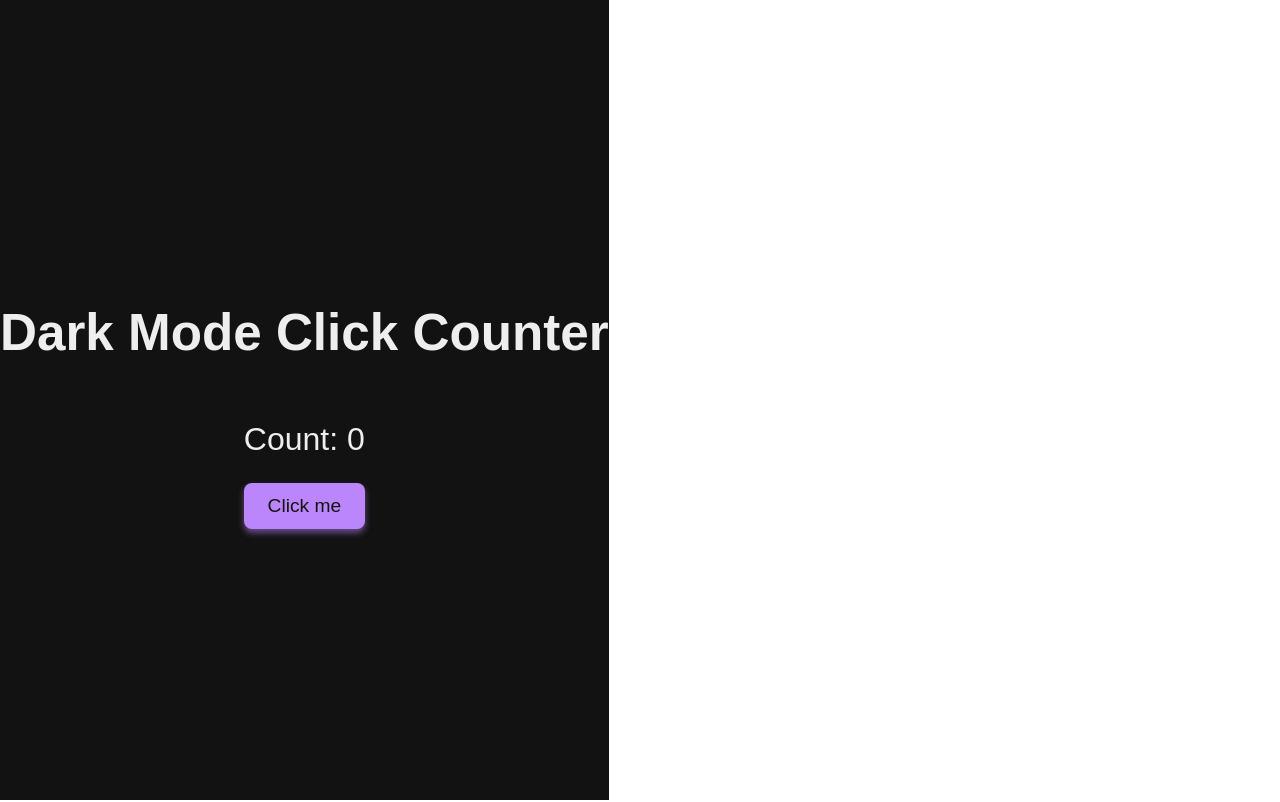
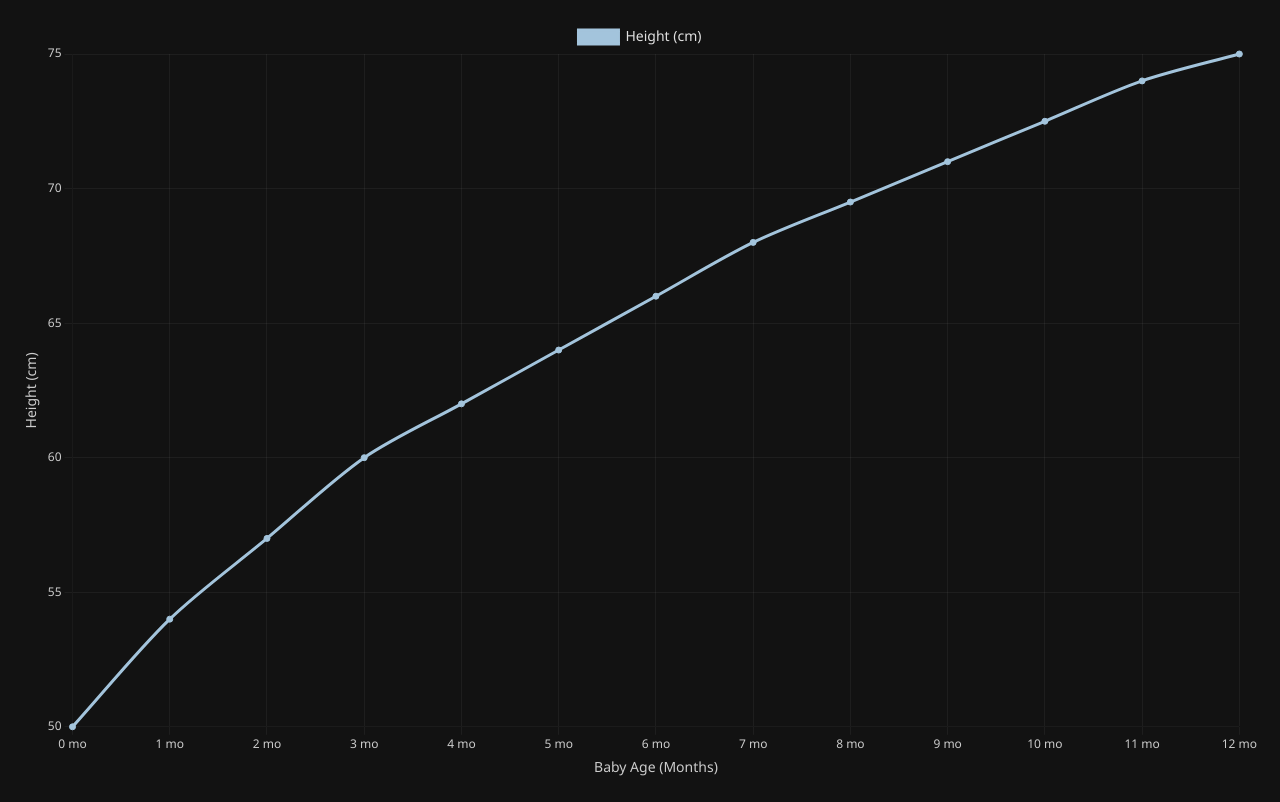
Before and after one commit to lisapol/telegram-mini-clicker, a React (Vite) app: page / in a window 1280 px wide. Shown: the top 802 px of the page. Built offline with nearby package versions, Linux system fonts and the light colour scheme.

Commit message:
add weight and height charts

```diff
--- a/index.js
+++ b/index.js
@@ -1,4 +1,6 @@
 import { Telegraf } from 'telegraf';
+import 'bootstrap/dist/css/bootstrap.min.css';
+import '@fortawesome/fontawesome-free/css/all.min.css';
 
 const botToken = process.env.BOT_TOKEN;
 
--- a/package.json
+++ b/package.json
@@ -11,8 +11,13 @@
     "preview": "vite preview"
   },
   "dependencies": {
+    "@fortawesome/fontawesome-free": "^6.7.2",
     "@twa-dev/sdk": "^8.0.2",
+    "bootstrap": "^5.3.6",
+    "chart.js": "^4.4.9",
     "react": "^19.1.0",
+    "react-bootstrap": "^2.10.10",
+    "react-chartjs-2": "^5.3.0",
     "react-dom": "^19.1.0",
     "telegraf": "^4.16.3"
   },
--- a/src/App.jsx
+++ b/src/App.jsx
@@ -1,41 +1,147 @@
-import React, { useState } from "react";
+import React from 'react';
+import { Line } from 'react-chartjs-2';
+import {
+  Chart as ChartJS,
+  CategoryScale,
+  LinearScale,
+  PointElement,
+  LineElement,
+  Title,
+  Tooltip,
+  Legend
+} from 'chart.js';
 
-export default function ClickCounter() {
-  const [count, setCount] = useState(0);
+// Register Chart.js components
+ChartJS.register(CategoryScale, LinearScale, PointElement, LineElement, Title, Tooltip, Legend);
 
+const months = Array.from({ length: 13 }, (_, i) => `${i} mo`);
+
+const heightData = {
+  labels: months,
+  datasets: [
+    {
+      label: 'Height (cm)',
+      data: [50, 54, 57, 60, 62, 64, 66, 68, 69.5, 71, 72.5, 74, 75],
+      fill: false,
+      borderColor: '#A3C4DC',
+      backgroundColor: '#A3C4DC',
+      tension: 0.3,
+      pointBackgroundColor: '#A3C4DC',
+      pointBorderColor: '#A3C4DC',
+    }
+  ],
+};
+
+const weightData = {
+  labels: months,
+  datasets: [
+    {
+      label: 'Weight (kg)',
+      data: [3.2, 4.5, 5.6, 6.3, 7.0, 7.5, 8.0, 8.4, 8.8, 9.1, 9.3, 9.6, 10],
+      fill: false,
+      borderColor: '#A3C4DC',
+      backgroundColor: '#A3C4DC',
+      tension: 0.3,
+      pointBackgroundColor: '#A3C4DC',
+      pointBorderColor: '#A3C4DC',
+    }
+  ],
+};
+
+const chartOptions = (yLabel) => ({
+  responsive: true,
+  maintainAspectRatio: false,
+  plugins: {
+    legend: {
+      position: 'top',
+      labels: {
+        color: '#e0e0e0',
+        font: {
+          family: "'Segoe UI', Roboto, sans-serif",
+          size: 14,
+        }
+      }
+    },
+    tooltip: {
+      backgroundColor: '#333',
+      titleColor: '#fff',
+      bodyColor: '#fff',
+      borderColor: '#aaa',
+      borderWidth: 1,
+      titleFont: {
+        family: "'Segoe UI', Roboto, sans-serif",
+      },
+      bodyFont: {
+        family: "'Segoe UI', Roboto, sans-serif",
+      }
+    }
+  },
+  scales: {
+    x: {
+      title: {
+        display: true,
+        text: 'Baby Age (Months)',
+        color: '#ccc',
+        font: {
+          family: "'Segoe UI', Roboto, sans-serif",
+          size: 14,
+        }
+      },
+      ticks: {
+        color: '#ccc',
+        font: {
+          family: "'Segoe UI', Roboto, sans-serif"
+        }
+      },
+      grid: {
+        color: 'rgba(255,255,255,0.05)'
+      }
+    },
+    y: {
+      title: {
+        display: true,
+        text: yLabel,
+        color: '#ccc',
+        font: {
+          family: "'Segoe UI', Roboto, sans-serif",
+          size: 14,
+        }
+      },
+      ticks: {
+        color: '#ccc',
+        font: {
+          family: "'Segoe UI', Roboto, sans-serif"
+        }
+      },
+      grid: {
+        color: 'rgba(255,255,255,0.05)'
+      }
+    }
+  }
+});
+
+const FullscreenChart = ({ data, options }) => (
+  <div style={{
+    width: '100vw',
+    height: '100vh',
+    backgroundColor: '#121212',
+    display: 'flex',
+    justifyContent: 'center',
+    alignItems: 'center',
+    padding: '20px',
+    boxSizing: 'border-box'
+  }}>
+    <Line data={data} options={options} />
+  </div>
+);
+
+const BabyGrowthPage = () => {
   return (
-    <div
-      style={{
-        backgroundColor: "#121212",
-        color: "#eee",
-        height: "100vh",
-        display: "flex",
-        flexDirection: "column",
-        justifyContent: "center",
-        alignItems: "center",
-        fontFamily: "Arial, sans-serif",
-      }}
-    >
-      <h1>Dark Mode Click Counter</h1>
-      <p style={{ fontSize: "2rem", margin: "20px 0" }}>Count: {count}</p>
-      <button
-        onClick={() => setCount(count + 1)}
-        style={{
-          padding: "12px 24px",
-          fontSize: "1.2rem",
-          cursor: "pointer",
-          borderRadius: "8px",
-          border: "none",
-          backgroundColor: "#bb86fc",
-          color: "#121212",
-          boxShadow: "0 4px 6px rgba(187, 134, 252, 0.5)",
-          transition: "background-color 0.3s",
-        }}
-        onMouseEnter={(e) => (e.target.style.backgroundColor = "#985eff")}
-        onMouseLeave={(e) => (e.target.style.backgroundColor = "#bb86fc")}
-      >
-        Click me
-      </button>
+    <div style={{ margin: 0, padding: 0 }}>
+      <FullscreenChart data={heightData} options={chartOptions('Height (cm)')} />
+      <FullscreenChart data={weightData} options={chartOptions('Weight (kg)')} />
     </div>
   );
-}
+};
+
+export default BabyGrowthPage;
```
Also changed, not shown: 1 other file (tests, documents, lock files or other folders).
